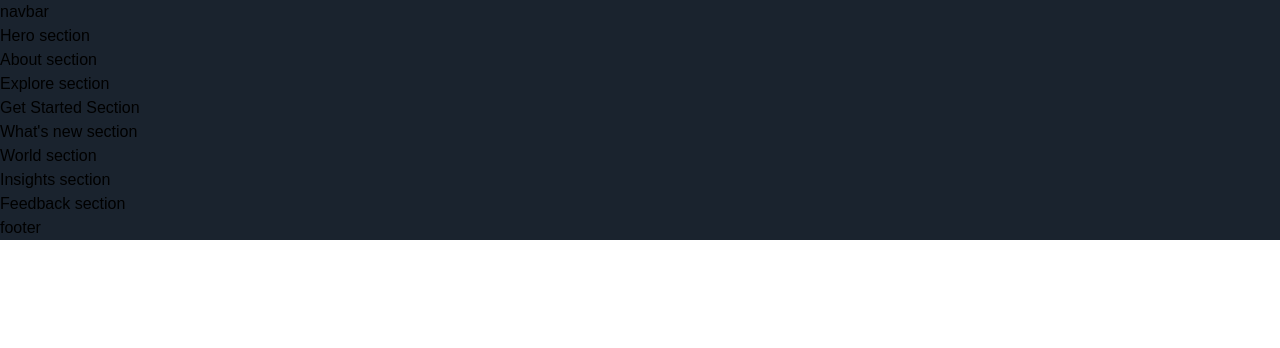
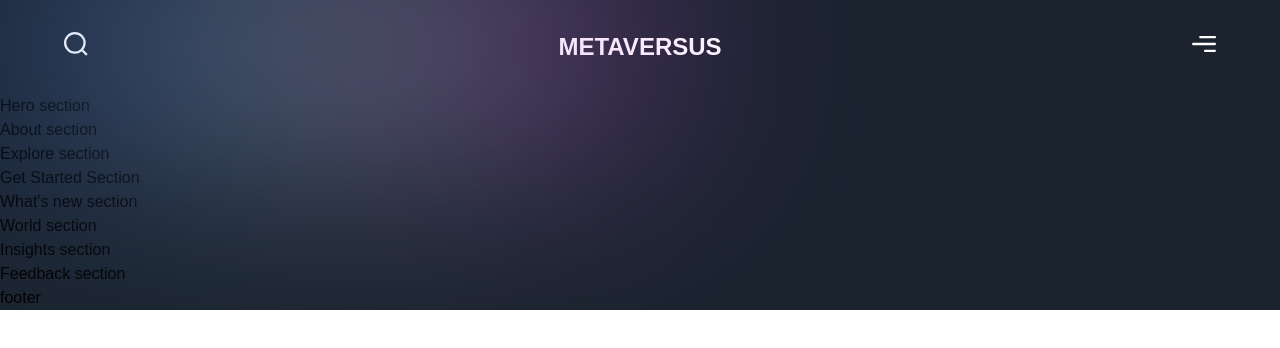
Before and after one commit to TomyJusuf/Metaversus, a Next.js app: page / in a window 1280 px wide. Shown: the top 348 px of the page. Built offline with nearby package versions, Linux system fonts and the light colour scheme; a web font is replaced by a local one.

Commit message:
Create navbar section with smoth animation

```diff
--- a/components/Navbar.jsx
+++ b/components/Navbar.jsx
@@ -1,9 +1,32 @@
-'use client';
+'use client'
+
+import { motion } from 'framer-motion'
+import styles from '../styles'
+import { navVariants } from '../utils/motion'
 
 const Navbar = () => (
-  <nav>
-    navbar
-  </nav>
-);
-
-export default Navbar;
+  <motion.nav
+    variants={navVariants}
+    initial="hidden"
+    whileInView="show"
+    className={`${styles.xPaddings} py-8 relative`}
+  >
+    <div className="absolute w-[50%] inset-1 gradient-01 "></div>
+    <div className={`${styles.innerWidth} mx-auto flex justify-between gap-8`}>
+      <img
+        src="./search.svg "
+        alt="search img"
+        className="w-[24px] h-[24px] object-contain"
+      />
+      <h2 className="font-extrabold text-[24px] leading-[30px] text-white">
+        METAVERSUS
+      </h2>
+      <img
+        src="/menu.svg"
+        alt="menu"
+        className="w-[24px] h-[24px] object-contain "
+      />
+    </div>
+  </motion.nav>
+)
+export default Navbar
```
